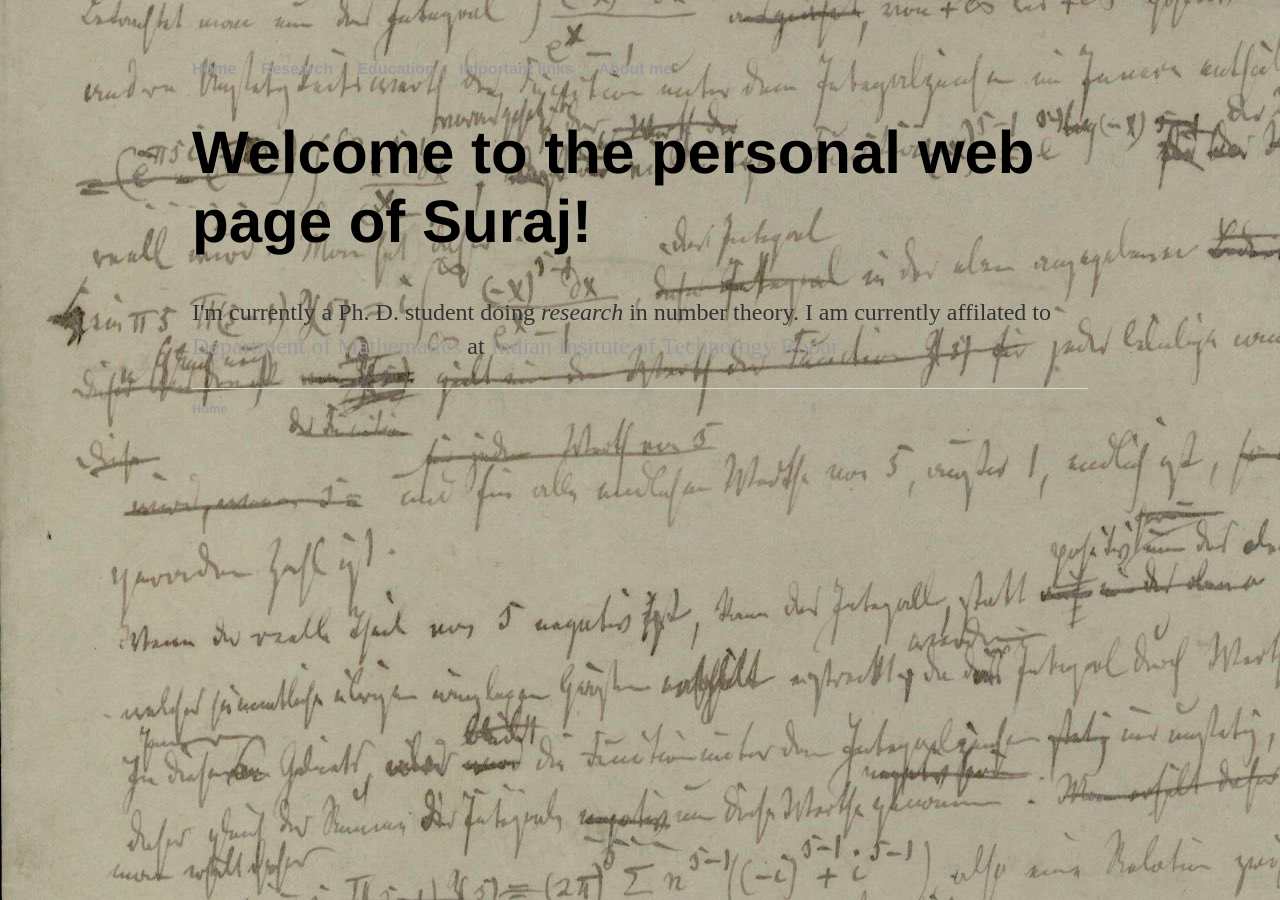
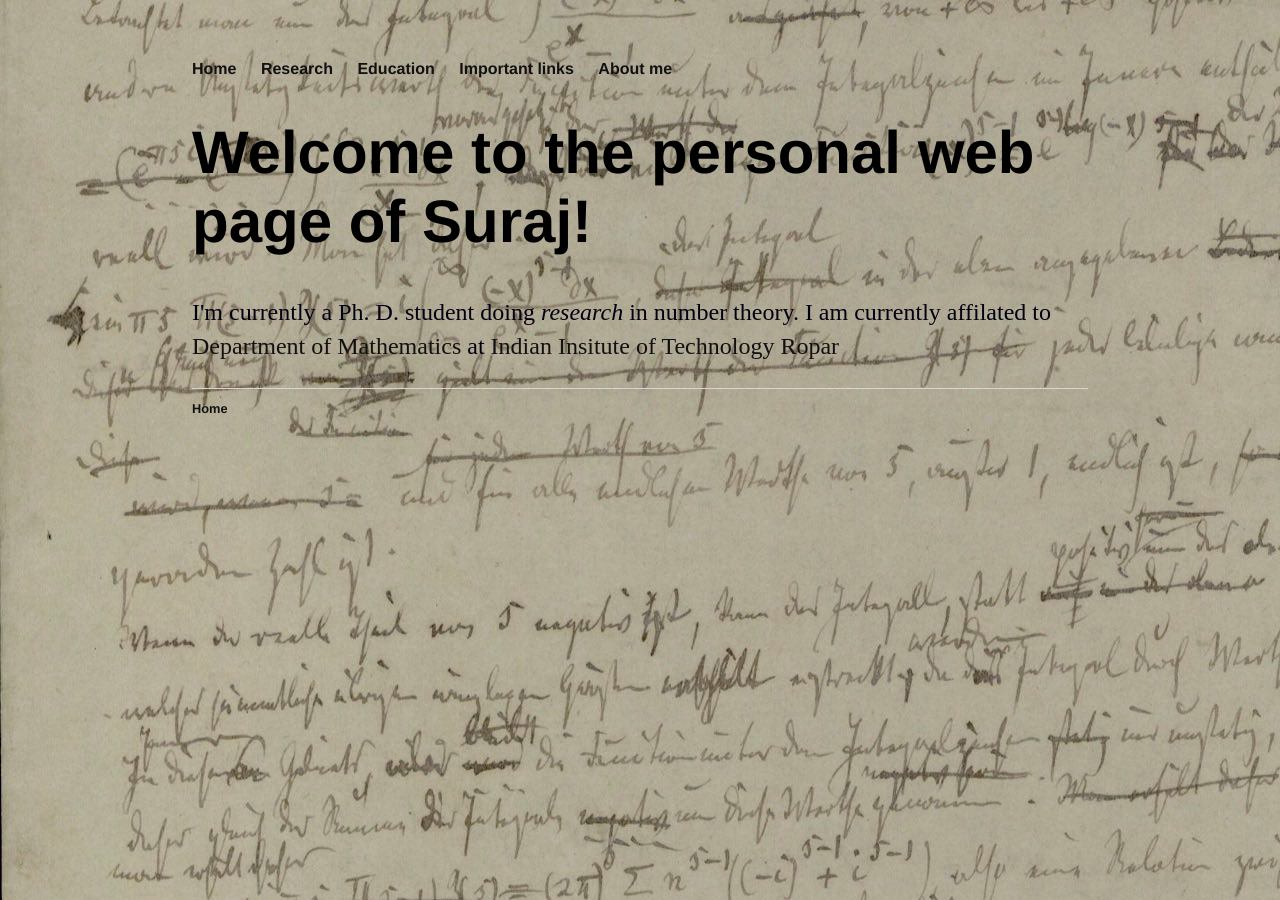
Before and after one commit to Suraj-Singh-Khurana/Suraj-Singh-Khurana.github.io, a Jekyll site: the page built from index.html, in a window 1280 px wide. Built offline with Jekyll 4.4.1, drawn with Linux system fonts in a browser that asks for light colours.

Commit message:
Update main.css

```diff
--- a/css/main.css
+++ b/css/main.css
@@ -1,6 +1,17 @@
 body {
     margin: 60px auto;
     width: 70%;
+}
+body:after {
+  content: '';
+  position: absolute;
+  top: 0;
+  left: 0;
+  width: 100%;
+  height: 100%;
+  background-image: url('/files/background.jpg');
+  opacity: 0.3;
+  z-index: -1;
 }
 nav ul, footer ul {
     font-family:'Helvetica', 'Arial', 'Sans-Serif';
@@ -14,7 +25,7 @@ nav ul li, footer ul li {
 }
 a {
     text-decoration: none;
-    color: #999;
+    color: #111;
 }
 a:hover {
     text-decoration: underline;
@@ -26,7 +37,7 @@ h1 {
 p {
     font-size: 1.5em;
     line-height: 1.4em;
-    color: #333;
+    color: #001;
 }
 footer {
     border-top: 1px solid #d5d5d5;
```
